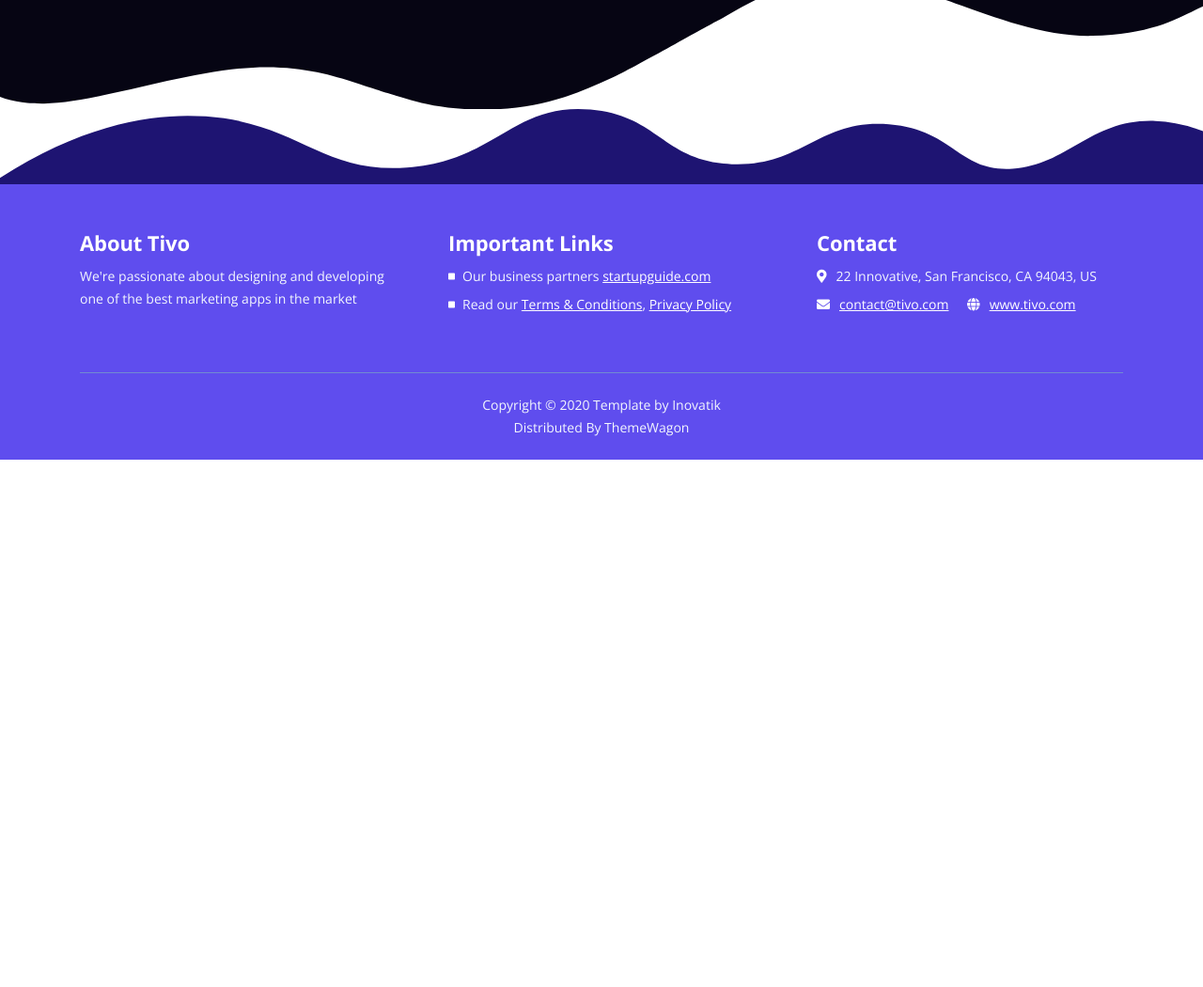
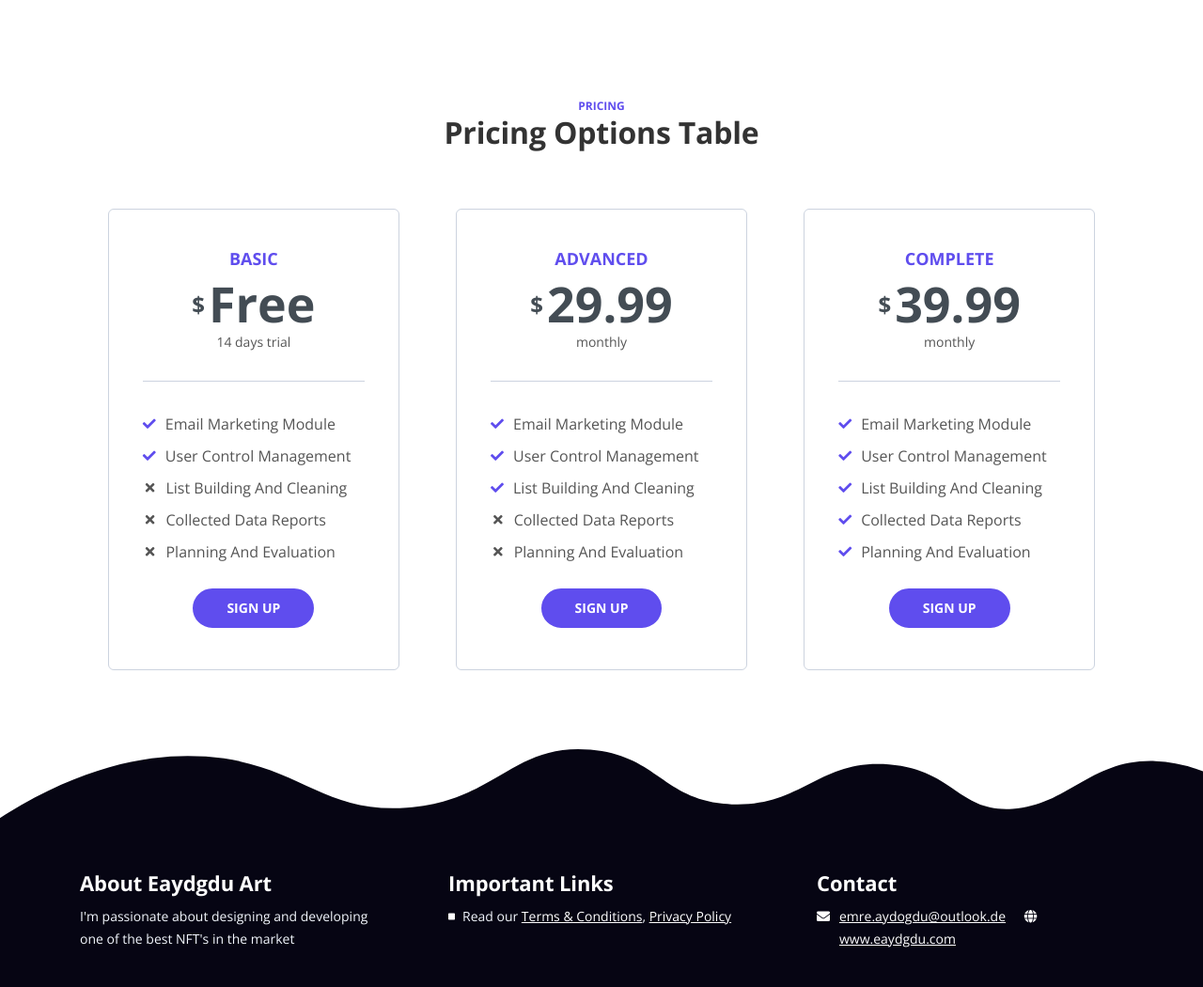
Before and after one commit to emreaydogdu/website-nft, a plain HTML site: page index.html in a window 1280 px wide. Shown: the part 661-1711 px from the top of the page at 94% size. Before the commit the page ends 1150 px from the top, so only its background shows below. Drawn offline with nearby package versions, Linux system fonts and the light colour scheme.

Commit message:
changes color

```diff
--- a/css/styles.css
+++ b/css/styles.css
@@ -649,7 +649,7 @@
 /*     03. Navigation     */
 /**************************/
 .navbar-custom {
-	background-color: #5f4dee;
+	background-color: #060513;
 	box-shadow: 0 0.0625rem 0.375rem 0 rgba(0, 0, 0, 0.1);
 	font: 700 0.875rem/0.875rem "Open Sans", sans-serif;
 	transition: all 0.2s;
@@ -1404,7 +1404,7 @@
 .footer {
 	padding-top: 3rem;
 	padding-bottom: 0.5rem;
-	background-color: #5f4dee;
+	background-color: #060513;
 }
 
 .footer .footer-col {
@@ -1453,7 +1453,7 @@
 .copyright {
 	padding-top: 1rem;
 	padding-bottom: 0.375rem;
-	background-color: #5f4dee;
+	background-color: #060513;
 	text-align: center;
 }
 
@@ -1744,7 +1744,7 @@
 
 	.navbar-custom.top-nav-collapse {
         padding: 0.5rem 1.5rem 0.5rem 2rem;
-		background-color: #5f4dee;
+		background-color: #060513;
 		box-shadow: 0 0.0625rem 0.375rem 0 rgba(0, 0, 0, 0.1);
 	}
 
--- a/index.html
+++ b/index.html
@@ -105,9 +105,9 @@
             <div class="row">
                 <div class="col-lg-6 col-xl-5">
                     <div class="text-container">
-                        <h1>SaaS App HTML Landing Page</h1>
-                        <p class="p-large">Use Tivo to automate your marketing actions in order to reach a much larger audience</p>
-                        <a class="btn-solid-lg page-scroll" href="sign-up.html">SIGN UP</a>
+                        <h1>Choose collection</h1>
+                        <!--p class="p-large">Use Tivo to automate your marketing actions in order to reach a much larger audience</p-->
+                        <!--a class="btn-solid-lg page-scroll" href="sign-up.html">SIGN UP</a-->
                     </div> <!-- end of text-container -->
                 </div> <!-- end of col -->
                 <div class="col-lg-6 col-xl-7">
@@ -124,26 +124,136 @@
 <svg class="header-frame" data-name="Layer 1" xmlns="http://www.w3.org/2000/svg" preserveAspectRatio="none" viewBox="0 0 1920 310"><defs><style>.cls-1{fill: #060513;}</style></defs><title>header-frame</title><path class="cls-1" d="M0,283.054c22.75,12.98,53.1,15.2,70.635,14.808,92.115-2.077,238.3-79.9,354.895-79.938,59.97-.019,106.17,18.059,141.58,34,47.778,21.511,47.778,21.511,90,38.938,28.418,11.731,85.344,26.169,152.992,17.971,68.127-8.255,115.933-34.963,166.492-67.393,37.467-24.032,148.6-112.008,171.753-127.963,27.951-19.26,87.771-81.155,180.71-89.341,72.016-6.343,105.479,12.388,157.434,35.467,69.73,30.976,168.93,92.28,256.514,89.405,100.992-3.315,140.276-41.7,177-64.9V0.24H0V283.054Z"/></svg>
 <!-- end of header -->
 
+<!-- Pricing -->
+<div id="pricing" class="cards-2">
+    <div class="container">
+        <div class="row">
+            <div class="col-lg-12">
+                <div class="above-heading">PRICING</div>
+                <h2 class="h2-heading">Pricing Options Table</h2>
+            </div> <!-- end of col -->
+        </div> <!-- end of row -->
+        <div class="row">
+            <div class="col-lg-12">
+
+                <!-- Card-->
+                <div class="card">
+                    <div class="card-body">
+                        <div class="card-title">BASIC</div>
+                        <div class="price"><span class="currency">$</span><span class="value">Free</span></div>
+                        <div class="frequency">14 days trial</div>
+                        <div class="divider"></div>
+                        <ul class="list-unstyled li-space-lg">
+                            <li class="media">
+                                <i class="fas fa-check"></i><div class="media-body">Email Marketing Module</div>
+                            </li>
+                            <li class="media">
+                                <i class="fas fa-check"></i><div class="media-body">User Control Management</div>
+                            </li>
+                            <li class="media">
+                                <i class="fas fa-times"></i><div class="media-body">List Building And Cleaning</div>
+                            </li>
+                            <li class="media">
+                                <i class="fas fa-times"></i><div class="media-body">Collected Data Reports</div>
+                            </li>
+                            <li class="media">
+                                <i class="fas fa-times"></i><div class="media-body">Planning And Evaluation</div>
+                            </li>
+                        </ul>
+                        <div class="button-wrapper">
+                            <a class="btn-solid-reg page-scroll" href="sign-up.html">SIGN UP</a>
+                        </div>
+                    </div>
+                </div> <!-- end of card -->
+                <!-- end of card -->
+
+                <!-- Card-->
+                <div class="card">
+                    <div class="card-body">
+                        <div class="card-title">ADVANCED</div>
+                        <div class="price"><span class="currency">$</span><span class="value">29.99</span></div>
+                        <div class="frequency">monthly</div>
+                        <div class="divider"></div>
+                        <ul class="list-unstyled li-space-lg">
+                            <li class="media">
+                                <i class="fas fa-check"></i><div class="media-body">Email Marketing Module</div>
+                            </li>
+                            <li class="media">
+                                <i class="fas fa-check"></i><div class="media-body">User Control Management</div>
+                            </li>
+                            <li class="media">
+                                <i class="fas fa-check"></i><div class="media-body">List Building And Cleaning</div>
+                            </li>
+                            <li class="media">
+                                <i class="fas fa-times"></i><div class="media-body">Collected Data Reports</div>
+                            </li>
+                            <li class="media">
+                                <i class="fas fa-times"></i><div class="media-body">Planning And Evaluation</div>
+                            </li>
+                        </ul>
+                        <div class="button-wrapper">
+                            <a class="btn-solid-reg page-scroll" href="sign-up.html">SIGN UP</a>
+                        </div>
+                    </div>
+                </div> <!-- end of card -->
+                <!-- end of card -->
+
+                <!-- Card-->
+                <div class="card">
+                    <!--<div class="label">
+                        <p class="best-value">Best Value</p>
+                    </div> -->
+                    <div class="card-body">
+                        <div class="card-title">COMPLETE</div>
+                        <div class="price"><span class="currency">$</span><span class="value">39.99</span></div>
+                        <div class="frequency">monthly</div>
+                        <div class="divider"></div>
+                        <ul class="list-unstyled li-space-lg">
+                            <li class="media">
+                                <i class="fas fa-check"></i><div class="media-body">Email Marketing Module</div>
+                            </li>
+                            <li class="media">
+                                <i class="fas fa-check"></i><div class="media-body">User Control Management</div>
+                            </li>
+                            <li class="media">
+                                <i class="fas fa-check"></i><div class="media-body">List Building And Cleaning</div>
+                            </li>
+                            <li class="media">
+                                <i class="fas fa-check"></i><div class="media-body">Collected Data Reports</div>
+                            </li>
+                            <li class="media">
+                                <i class="fas fa-check"></i><div class="media-body">Planning And Evaluation</div>
+                            </li>
+                        </ul>
+                        <div class="button-wrapper">
+                            <a class="btn-solid-reg page-scroll" href="sign-up.html">SIGN UP</a>
+                        </div>
+                    </div>
+                </div> <!-- end of card -->
+                <!-- end of card -->
+
+            </div> <!-- end of col -->
+        </div> <!-- end of row -->
+    </div> <!-- end of container -->
+</div> <!-- end of cards-2 -->
+<!-- end of pricing -->
+
 
 <!-- Footer -->
-<svg class="footer-frame" data-name="Layer 2" xmlns="http://www.w3.org/2000/svg" preserveAspectRatio="none" viewBox="0 0 1920 79"><defs><style>.cls-2{fill: #1e1472;}</style></defs><title>footer-frame</title><path class="cls-2" d="M0,72.427C143,12.138,255.5,4.577,328.644,7.943c147.721,6.8,183.881,60.242,320.83,53.737,143-6.793,167.826-68.128,293-60.9,109.095,6.3,115.68,54.364,225.251,57.319,113.58,3.064,138.8-47.711,251.189-41.8,104.012,5.474,109.713,50.4,197.369,46.572,89.549-3.91,124.375-52.563,227.622-50.155A338.646,338.646,0,0,1,1920,23.467V79.75H0V72.427Z" transform="translate(0 -0.188)"/></svg>
+<svg class="footer-frame" data-name="Layer 2" xmlns="http://www.w3.org/2000/svg" preserveAspectRatio="none" viewBox="0 0 1920 79"><defs><style>.cls-2{fill: #060513;}</style></defs><title>footer-frame</title><path class="cls-2" d="M0,72.427C143,12.138,255.5,4.577,328.644,7.943c147.721,6.8,183.881,60.242,320.83,53.737,143-6.793,167.826-68.128,293-60.9,109.095,6.3,115.68,54.364,225.251,57.319,113.58,3.064,138.8-47.711,251.189-41.8,104.012,5.474,109.713,50.4,197.369,46.572,89.549-3.91,124.375-52.563,227.622-50.155A338.646,338.646,0,0,1,1920,23.467V79.75H0V72.427Z" transform="translate(0 -0.188)"/></svg>
 <div class="footer">
     <div class="container">
         <div class="row">
             <div class="col-md-4">
                 <div class="footer-col first">
-                    <h4>About Tivo</h4>
-                    <p class="p-small">We're passionate about designing and developing one of the best marketing apps in the market</p>
+                    <h4>About Eaydgdu Art</h4>
+                    <p class="p-small">I'm passionate about designing and developing one of the best NFT's in the market</p>
                 </div>
             </div> <!-- end of col -->
             <div class="col-md-4">
                 <div class="footer-col middle">
                     <h4>Important Links</h4>
                     <ul class="list-unstyled li-space-lg p-small">
-                        <li class="media">
-                            <i class="fas fa-square"></i>
-                            <div class="media-body">Our business partners <a class="white" href="#your-link">startupguide.com</a></div>
-                        </li>
                         <li class="media">
                             <i class="fas fa-square"></i>
                             <div class="media-body">Read our <a class="white" href="terms-conditions.html">Terms & Conditions</a>, <a class="white" href="privacy-policy.html">Privacy Policy</a></div>
@@ -156,12 +266,8 @@
                     <h4>Contact</h4>
                     <ul class="list-unstyled li-space-lg p-small">
                         <li class="media">
-                            <i class="fas fa-map-marker-alt"></i>
-                            <div class="media-body">22 Innovative, San Francisco, CA 94043, US</div>
-                        </li>
-                        <li class="media">
                             <i class="fas fa-envelope"></i>
-                            <div class="media-body"><a class="white" href="mailto:contact@tivo.com">contact@tivo.com</a> <i class="fas fa-globe"></i><a class="white" href="#your-link">www.tivo.com</a></div>
+                            <div class="media-body"><a class="white" href="mailto:emre.aydogdu@outlook.de">emre.aydogdu@outlook.de</a> <i class="fas fa-globe"></i><a class="white" href="https://eaydgdu.com">www.eaydgdu.com</a></div>
                         </li>
                     </ul>
                 </div>
@@ -171,20 +277,16 @@
 </div>
 <!-- end of footer -->
 
-<!-- Copyright -->
 <div class="copyright">
     <div class="container">
         <div class="row">
             <div class="col-lg-12">
-                <p class="p-small">Copyright © 2020 <a href="https://inovatik.com">Template by Inovatik</a><br>
-                    Distributed By <a href="https://themewagon.com" target="_blank">ThemeWagon</a>
+                <p class="p-small">Copyright © 2022 <a href="https://eaydgdu.com">Design by Emre Aydogdu</a><br>
                 </p>
             </div> <!-- end of col -->
         </div> <!-- enf of row -->
     </div> <!-- end of container -->
-</div> <!-- end of copyright -->
-<!-- end of copyright -->
-
+</div>
 
 <!-- Scripts -->
 <script src="js/jquery.min.js"></script> <!-- jQuery for Bootstrap's JavaScript plugins -->
```
